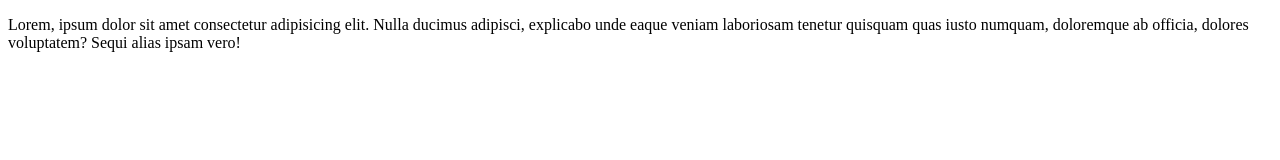
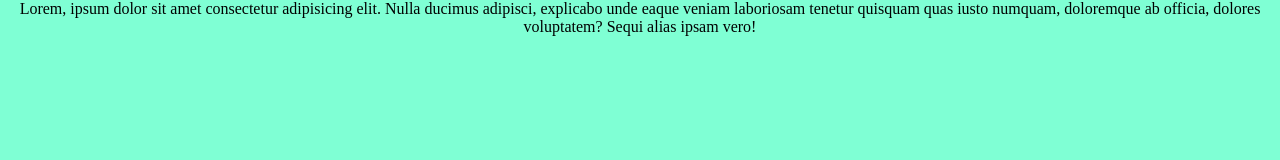
Before and after one commit to nilton002/curso01, a plain HTML site: page index.html in a window 1280 px wide. Drawn offline with Linux system fonts and the light colour scheme.

Commit message:
incluindo meu css

```diff
--- a/index.html
+++ b/index.html
@@ -3,6 +3,7 @@
 <head>
     <meta charset="UTF-8">
     <meta name="viewport" content="width=device-width, initial-scale=1.0">
+    <link rel="stylesheet" href="styles.css">
     <title>Document</title>
 </head>
 <body>
--- /dev/null
+++ b/styles.css
@@ -0,0 +1,12 @@
+*{
+    margin: 0;
+    padding: 0;
+    box-sizing: border-box;
+
+}
+body{
+    background-color: aquamarine;
+    width: 100%;
+    height: 259px;
+    text-align: center;
+}
```
